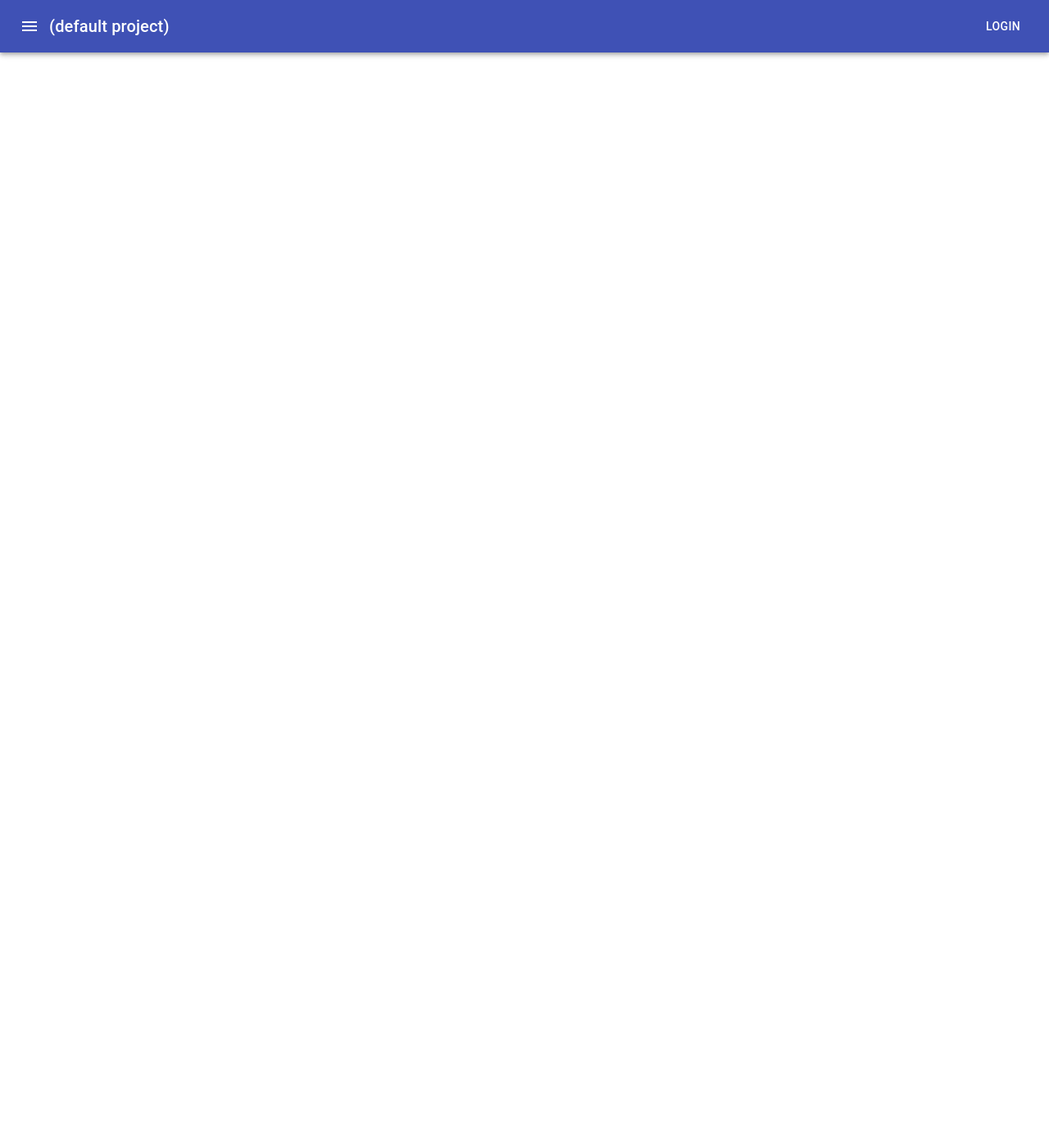
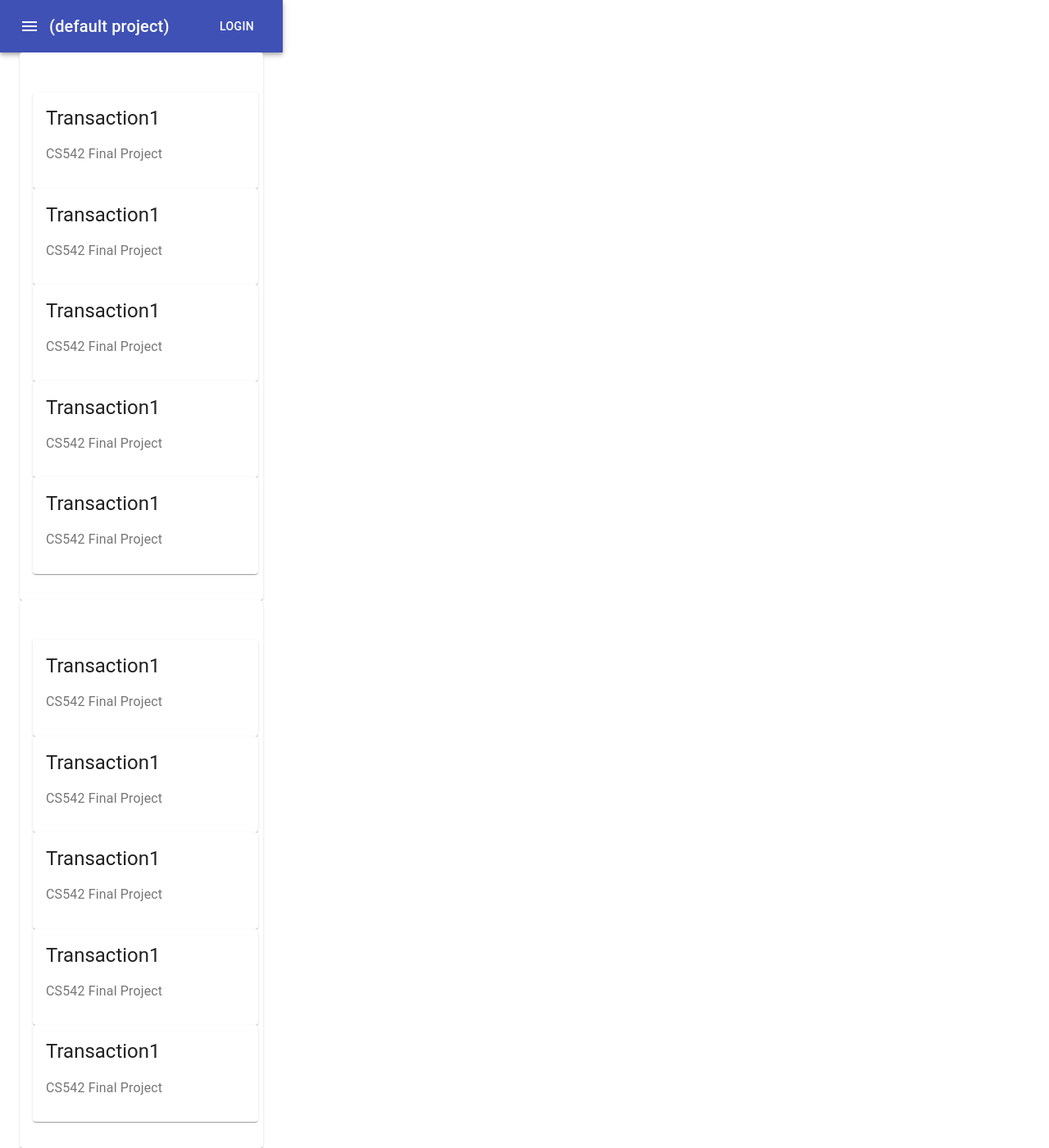
Before and after one commit to zchen8-hub/gene, a React (Create React App) app: page /ProjectBoard in a window 1280 px wide. Shown: the whole page at 82% size. Before the commit the page ends 800 px from the top, so only its background shows below. Built offline with nearby package versions, Linux system fonts and the light colour scheme.

Commit message:
add ProjectBoard, Transaction

```diff
--- a/src/App.js
+++ b/src/App.js
@@ -5,6 +5,7 @@ import SignIn from './view/SignIn';
 import SignUp from './view/SignUp';
 import ProjectList from './view/ProjectList';
 import ProjectBoard from './view/ProjectBoard';
+import Transaction from './view/Transaction';
 
 function App() {
     return (
@@ -22,6 +23,12 @@ function App() {
                     exact component={ProjectBoard}>
                     <ProjectBoard />
                 </Route>
+
+                <Route path="/Transaction"
+                    exact component={Transaction}>
+                    <Transaction />
+                </Route>
+
                 <Route path="/"
                     exact component={SignIn} >
                     <SignIn />
--- a/src/services/HttpService.js
+++ b/src/services/HttpService.js
@@ -37,7 +37,6 @@ class HttpService {
         console.log(js);
 
         xhr.open('POST', url, true);
-        debugger;
         xhr.setRequestHeader('Content-Type', 'application/json');
         xhr.send(js);
 
--- a/src/view/ProjectBoard.js
+++ b/src/view/ProjectBoard.js
@@ -6,6 +6,10 @@ import Button from '@material-ui/core/Button';
 import IconButton from '@material-ui/core/IconButton';
 import MenuIcon from '@material-ui/icons/Menu';
 import './css/Project.css';
+import { Card, CardHeader, CardContent, CardActions } from '@material-ui/core';
+import Container from '@material-ui/core/Container';
+import Transaction from './Transaction';
+
 
 class Project extends React.Component {
 
@@ -31,6 +35,38 @@ class Project extends React.Component {
                         <Button color="inherit">Login</Button>
                     </Toolbar>
                 </AppBar>
+                <Container>
+                    <Card className="column">
+                        <CardHeader>
+
+                        </CardHeader>
+                        <CardContent>
+                            <Transaction />
+                            <Transaction />
+                            <Transaction />
+                            <Transaction />
+                            <Transaction />
+                        </CardContent>
+                        <CardActions>
+
+                        </CardActions>
+                    </Card>
+                    <Card className="column">
+                        <CardHeader>
+
+                        </CardHeader>
+                        <CardContent>
+                            <Transaction />
+                            <Transaction />
+                            <Transaction />
+                            <Transaction />
+                            <Transaction />
+                        </CardContent>
+                        <CardActions>
+
+                        </CardActions>
+                    </Card>
+                </Container>
             </div>
         )
     }
--- a/src/view/SignIn.js
+++ b/src/view/SignIn.js
@@ -44,13 +44,13 @@ class SignIn extends Component {
             password
         }
 
-        debugger;
         userApi.login(user, (response) => {
-            this.setState({ userId: response.data.uid });
-            console.log("success");
-            this.setState({ redirect: true });
+            if (response.data) {
+                this.setState({ userId: response.data.uid });
+                console.log("success");
+                this.setState({ redirect: true });
+            }
         })
-        debugger;
     }
 
     render() {
@@ -58,7 +58,7 @@ class SignIn extends Component {
         if (this.state.redirect) {
             return <Redirect to={
                 {
-                    pathname: `/Project/${this.state.userId}`,
+                    pathname: `/ProjectList/${this.state.userId}`,
                     state: {
                         username: this.state.username
                     }
--- a/src/view/Transaction.js
+++ b/src/view/Transaction.js
@@ -0,0 +1,26 @@
+import React from 'react';
+import Card from '@material-ui/core/Card';
+import CardActions from '@material-ui/core/CardActions';
+import CardContent from '@material-ui/core/CardContent';
+import Button from '@material-ui/core/Button';
+import Typography from '@material-ui/core/Typography';
+import './css/Transaction.css';
+
+export default function SimpleCard() {
+
+    return (
+        <Card className="root">
+            <CardContent>
+                <Typography variant="h5" component="h2" style={{marginBottom: '16px'}}>
+                    Transaction1
+                </Typography>
+                <Typography className="title" color="textSecondary" gutterBottom>
+                    CS542 Final Project
+                </Typography>
+            </CardContent>
+            {/* <CardActions>
+                <Button size="small">Learn More</Button>
+            </CardActions> */}
+        </Card>
+    );
+}
--- a/src/view/css/Project.css
+++ b/src/view/css/Project.css
@@ -9,3 +9,11 @@
 .title {
     flex-grow: 1;
 }
+
+.column {
+    max-width: 500px;
+}
+
+.container {
+    display: flex;
+}
--- /dev/null
+++ b/src/view/css/Transaction.css
@@ -0,0 +1,19 @@
+.root {
+    min-width: 275px;
+    max-width: 345px;
+}
+
+.bullet {
+    display: "inline-block";
+    margin: '0 2px';
+    transform: 'scale(0.8)';
+}
+
+.title {
+    margin-top: 16px;
+    font-size: 14;
+}
+
+.pos {
+    margin-bottom: 12,
+}
```
Also changed, not shown: src/view/ProjectList.js (+16 -16 lines).
